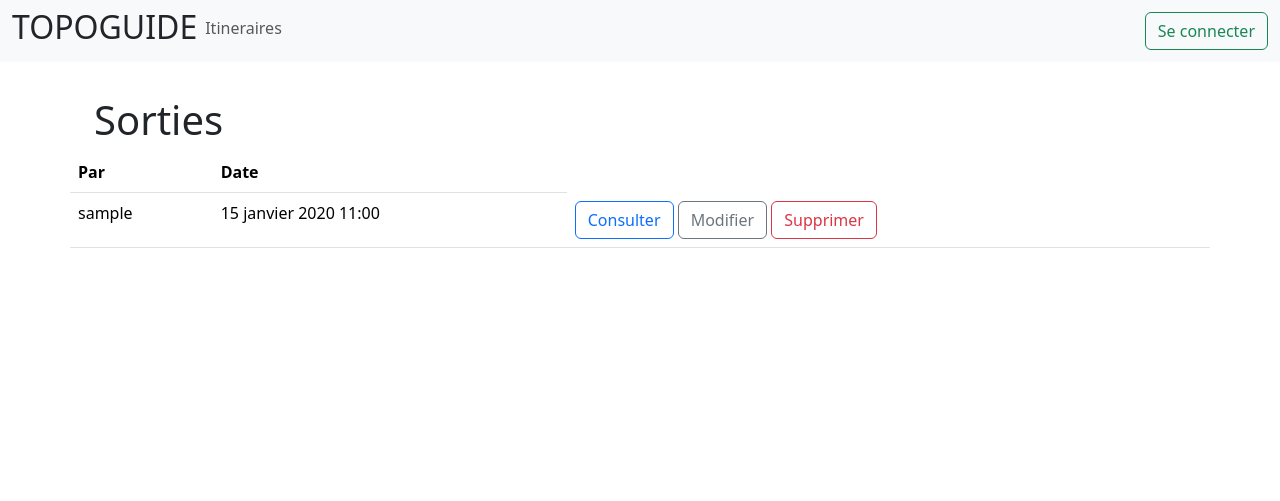
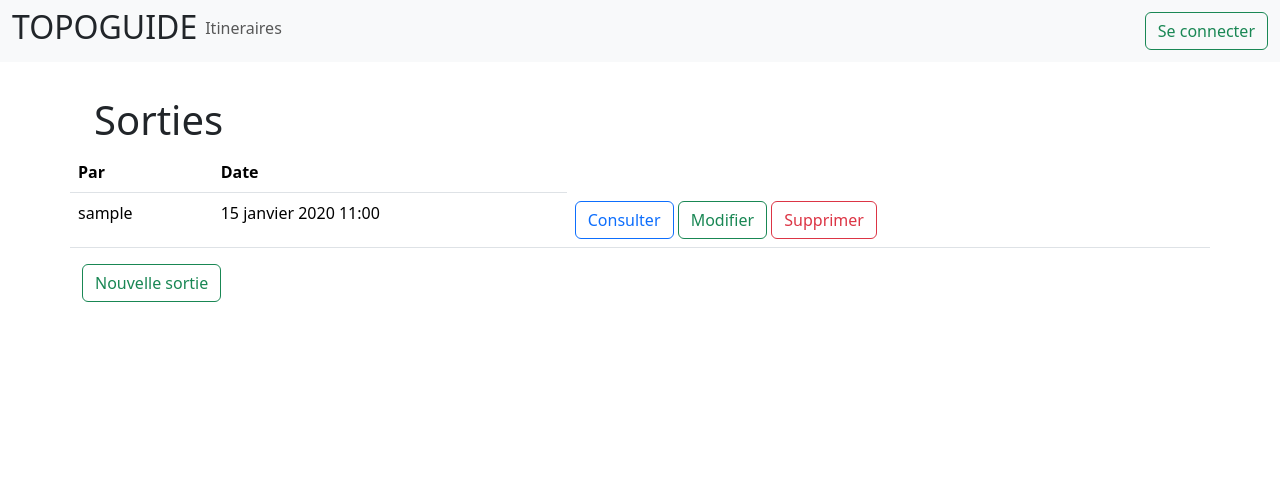
Before and after one commit to julienB43/topoguide-julien-berndt, a Django app: page /itineraires/sorties/1 in a window 1280 px wide. Shown: the top 501 px of the page. Run offline with Django 4.2, Linux system fonts and the light colour scheme; tables that the repository leaves empty hold one stand-in row (values such as "Sample post"); some libraries are stand-ins or nearby versions.

Commit message:
Add 'Nouvelle sorite' button

```diff
--- a/topoguide/itineraires/templates/itineraires/sorties.html
+++ b/topoguide/itineraires/templates/itineraires/sorties.html
@@ -27,8 +27,8 @@
                 <tr>
                     <td>{{sortie.user}}</td>
                     <td>{{sortie.date_sortie}}</td>
-                    <td><a href="http://127.0.0.1:8000/itineraires/sortie/1" class="btn btn-outline-primary">Consulter</a>
-                        <a href="" class="btn btn-outline-secondary">Modifier</a>
+                    <td><a href="{%url 'itineraires:sortie' sortie.id%}" class="btn btn-outline-primary">Consulter</a>
+                        <a href="" class="btn btn-outline-success">Modifier</a>
                         <a href="" class="btn btn-outline-danger">Supprimer</a>
                     </td>
                 </tr>
@@ -36,4 +36,5 @@
             </tbody>
         </table>
     </div>
+    <a href="" class="btn btn-outline-success">Nouvelle sortie</a>
 {%endblock content%}
```
